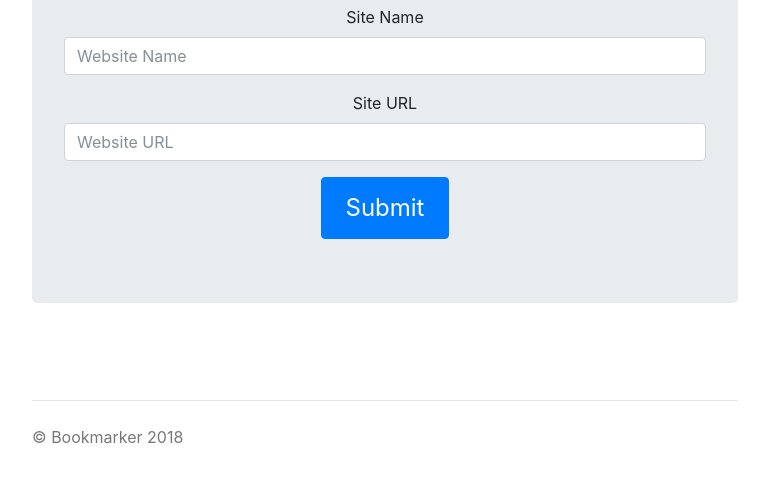
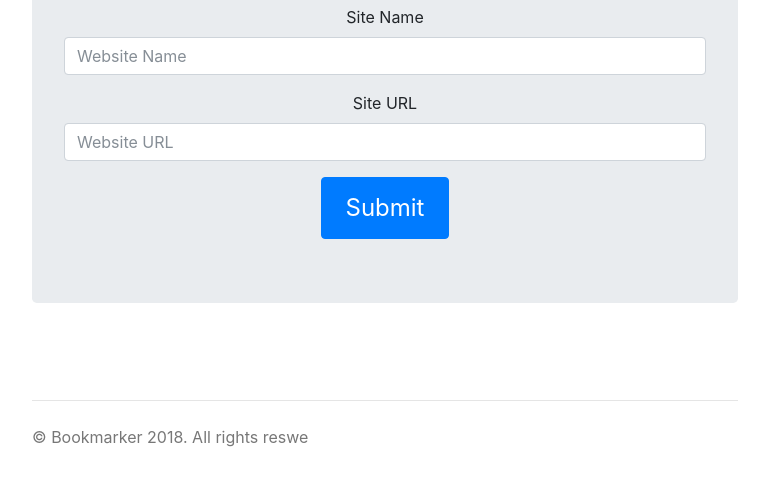
Before and after one commit to bahuzz/bookmarker, a plain HTML site: page index.html in a window 1280 px wide. Shown: the part 226-710 px from the top of the page, without its empty margins (255-1024 px from the left). Drawn offline with nearby package versions, Linux system fonts and the light colour scheme.

Commit message:
этот коммит на русском из убунты

```diff
--- a/index.html
+++ b/index.html
@@ -48,7 +48,7 @@
       </main>
 
       <footer class="footer">
-        <p>&copy; Bookmarker 2018</p>
+        <p>&copy; Bookmarker 2018. All rights reswe</p>
       </footer>
 
     </div>
```
